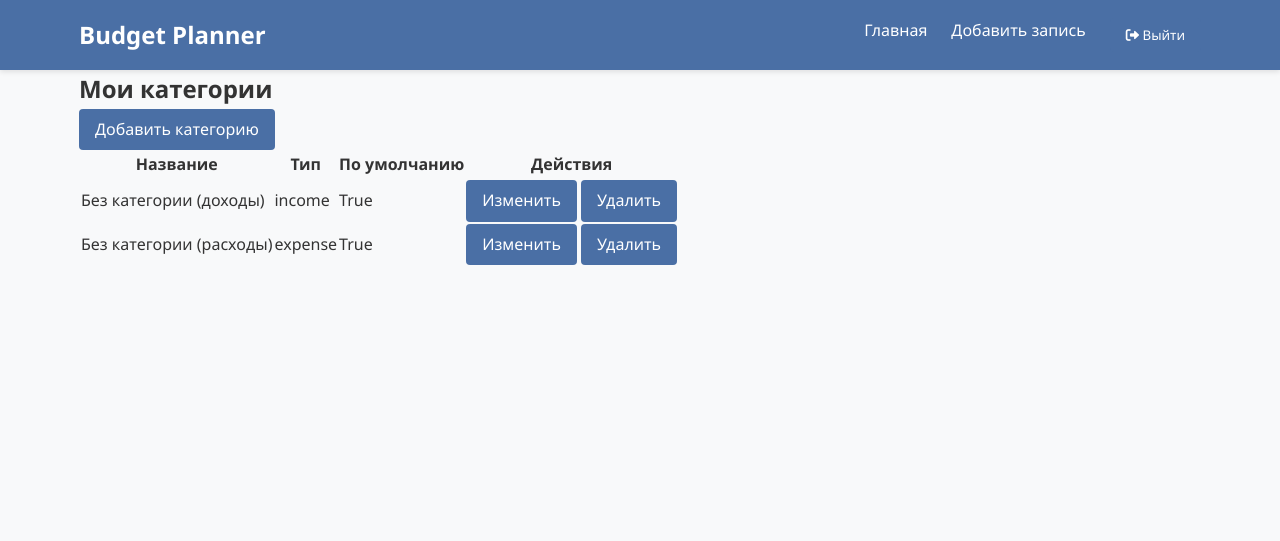
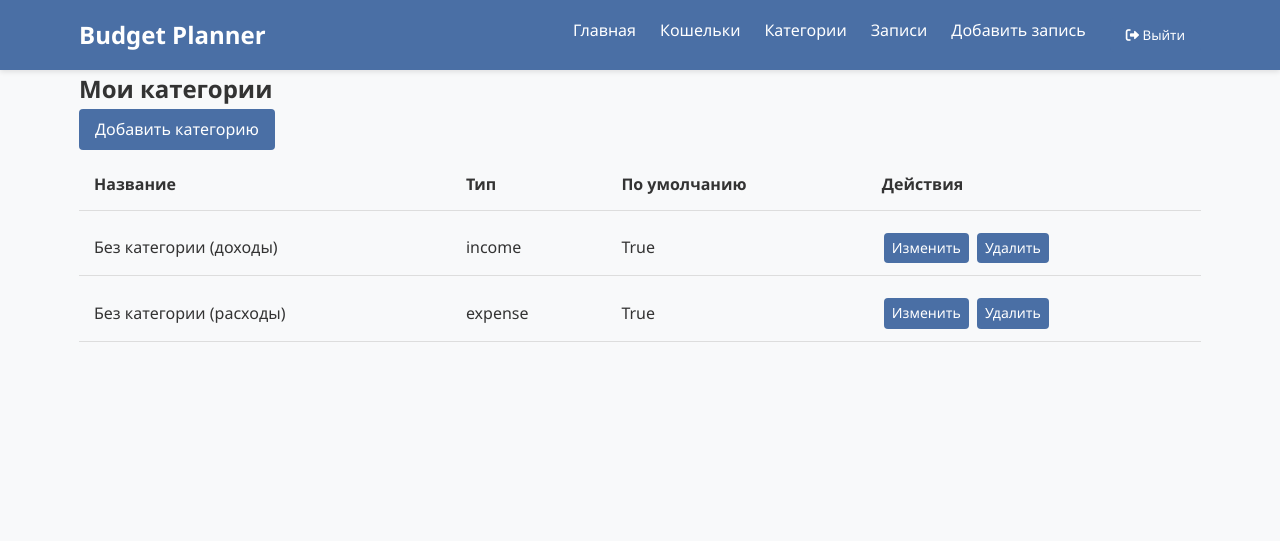
Before and after one commit to ManilkinViktor/BudgetMaintenance, a Django app: page /categories/ in a window 1280 px wide. Shown: the top 541 px of the page. Run offline with Django 5.2, Linux system fonts and the light colour scheme; the visitor is signed in with stand-in values (Sample User, id 1); data comes from the database, SQL or seed files in the repository.

Commit message:
change base and home html pages

```diff
--- a/budget_maintenance/static/css/styles.css
+++ b/budget_maintenance/static/css/styles.css
@@ -328,3 +328,29 @@ footer {
     color: #721c24;
     border-left: 4px solid #f5c6cb;
 }
+
+/* Стили для таблицы */
+.table {
+    width: 100%;
+    border-collapse: separate;  /* Важно для spacing */
+    border-spacing: 0 10px;    /* Горизонтальное и вертикальное расстояние */
+}
+
+.table th,
+.table td {
+    padding: 12px 15px;        /* Увеличиваем отступы внутри ячеек */
+    text-align: left;
+    border-bottom: 1px solid #ddd;
+}
+
+.table th {
+    background-color: #f8f9fa;
+    font-weight: 600;
+}
+
+/* Дополнительные стили для кнопок действий */
+.table .btn-sm {
+    padding: 0.25rem 0.5rem;
+    font-size: 0.875rem;
+    margin: 0 2px;
+}
--- a/budget_maintenance/templates/base.html
+++ b/budget_maintenance/templates/base.html
@@ -15,7 +15,10 @@
                 <div class="logo">Budget Planner</div>
                 <ul class="nav-links">
                     {% if user.is_authenticated %}
-                        <li><a href="{% url 'transaction_list' %}">Главная</a></li>
+                        <li><a href="{% url 'home' %}">Главная</a></li>
+                        <li><a href="{% url 'wallet_list' %}">Кошельки</a></li>
+                        <li><a href="{% url 'category_list' %}">Категории</a></li>
+                        <li><a href="{% url 'transaction_list' %}">Записи</a></li>
                         <li><a href="{% url 'transaction_create' %}">Добавить запись</a></li>
                         <form action="{% url 'logout' %}" method="post" class="d-inline">
                             {% csrf_token %}
@@ -24,6 +27,7 @@
                             </button>
                         </form>
                     {% else %}
+                        <li><a href="{% url 'home' %}">Главная</a></li>
                         <li><a href="{% url 'login' %}">Войти</a></li>
                         <li><a href="{% url 'signup' %}">Регистрация</a></li>
                     {% endif %}
--- a/budget_maintenance/templates/home.html
+++ b/budget_maintenance/templates/home.html
@@ -1,6 +1,6 @@
 {% extends 'base.html' %}
 
-{% block title %}Главная - Budget Planner{% endblock %}
+{% block title %}Budget Planner{% endblock %}
 
 {% block content %}
 <section class="hero">
```
